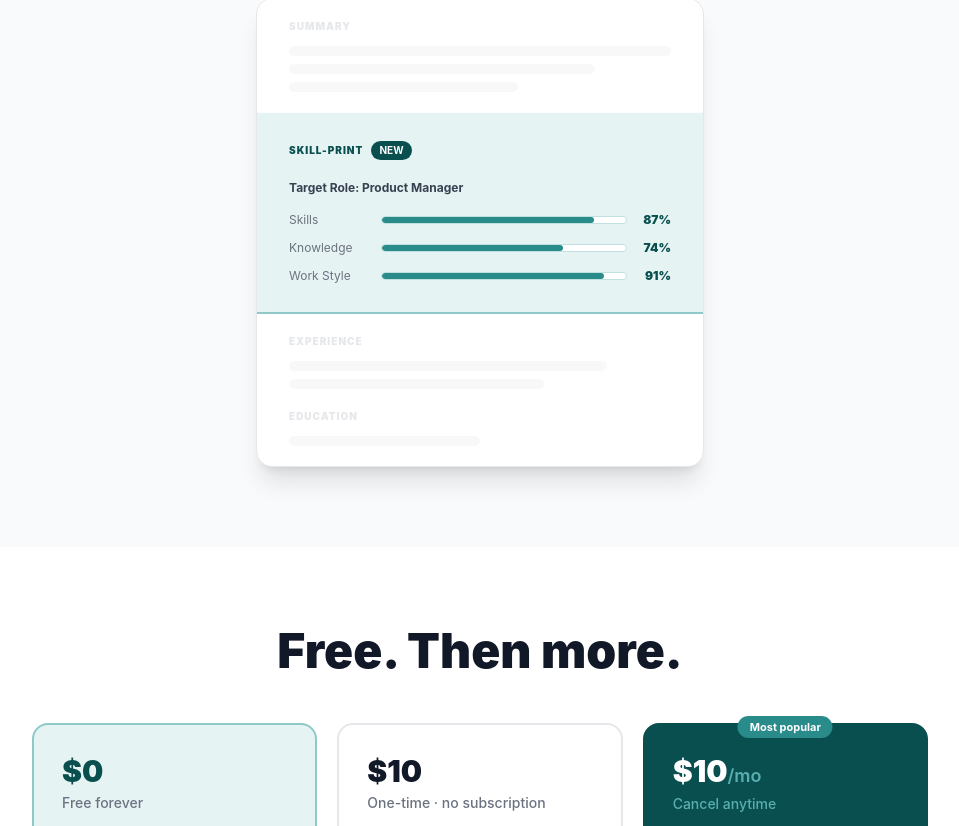
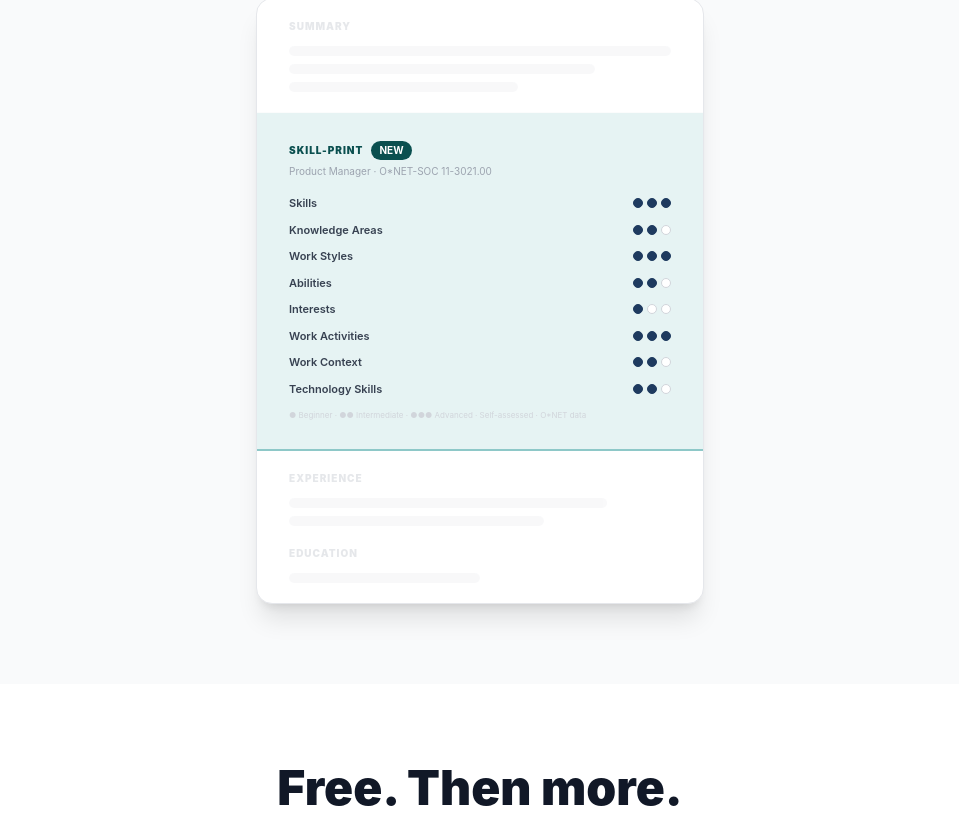
Before and after one commit to clareerhq/clareerhq, a Next.js app: page / in a window 1280 px wide. Shown: the part 974-1800 px from the top of the page, without its empty margins (160-1119 px from the left). Built offline with nearby package versions, Linux system fonts and the light colour scheme; no server answers.

Commit message:
Update tagline capitalization and Skill-Print mockup to 8-category pip display

```diff
--- a/src/app/page.tsx
+++ b/src/app/page.tsx
@@ -13,7 +13,7 @@ export default function LandingPage() {
           <div className="flex flex-col leading-tight">
             <img src="/logo.svg" alt="ClareerHQ" className="h-9 w-auto" />
             <span className="text-[10px] text-gray-400 font-medium tracking-wide hidden sm:block mt-0.5">
-              Your HQ for career clarity
+              Your HQ for Career Clarity
             </span>
           </div>
           <div className="flex items-center gap-4">
@@ -85,25 +85,41 @@ export default function LandingPage() {
 
           {/* Skill-Print — highlighted */}
           <div className="px-8 py-7 bg-brand-50 border-b-2 border-brand-200">
-            <div className="flex items-center gap-2 mb-5">
+            <div className="flex items-center gap-2 mb-1">
               <span className="text-[10px] font-black uppercase tracking-widest text-brand-700">Skill-Print</span>
               <span className="text-[10px] bg-brand-700 text-white px-2 py-0.5 rounded-full font-bold">NEW</span>
             </div>
-            <div className="text-xs font-bold text-gray-700 mb-4">Target Role: Product Manager</div>
-            <div className="space-y-3">
+            <div className="text-[10px] text-gray-400 mb-4">Product Manager · O*NET-SOC 11-3021.00</div>
+            <div className="space-y-2.5">
               {[
-                { label: 'Skills', pct: 87 },
-                { label: 'Knowledge', pct: 74 },
-                { label: 'Work Style', pct: 91 },
-              ].map(({ label, pct }) => (
+                { label: 'Skills', pips: 3 },
+                { label: 'Knowledge Areas', pips: 2 },
+                { label: 'Work Styles', pips: 3 },
+                { label: 'Abilities', pips: 2 },
+                { label: 'Interests', pips: 1 },
+                { label: 'Work Activities', pips: 3 },
+                { label: 'Work Context', pips: 2 },
+                { label: 'Technology Skills', pips: 2 },
+              ].map(({ label, pips }) => (
                 <div key={label} className="flex items-center gap-3">
-                  <div className="w-20 text-xs text-gray-500">{label}</div>
-                  <div className="flex-1 h-2 bg-white rounded-full overflow-hidden border border-brand-100">
-                    <div className="h-full bg-brand-500 rounded-full" style={{ width: `${pct}%` }} />
+                  <div className="flex-1 text-[11px] font-semibold text-gray-700">{label}</div>
+                  <div className="flex gap-1 flex-shrink-0">
+                    {[1, 2, 3].map((i) => (
+                      <div
+                        key={i}
+                        className={`w-2.5 h-2.5 rounded-full border-[1.5px] ${
+                          i <= pips
+                            ? 'bg-[#1e3a5f] border-[#1e3a5f]'
+                            : 'bg-white border-gray-300'
+                        }`}
+                      />
+                    ))}
                   </div>
-                  <div className="w-8 text-xs font-black text-brand-700 text-right">{pct}%</div>
                 </div>
               ))}
+            </div>
+            <div className="mt-3 text-[8px] text-gray-300">
+              ● Beginner · ●● Intermediate · ●●● Advanced · Self-assessed · O*NET data
             </div>
           </div>
 
@@ -263,7 +279,7 @@ export default function LandingPage() {
         <div className="max-w-5xl mx-auto flex flex-col sm:flex-row items-center justify-between gap-4 text-sm text-gray-400">
           <div className="flex flex-col leading-tight">
             <img src="/logo.svg" alt="ClareerHQ" className="h-6 w-auto" />
-            <span className="text-xs text-gray-400 mt-1">Your HQ for career clarity.</span>
+            <span className="text-xs text-gray-400 mt-1">Your HQ for Career Clarity.</span>
           </div>
           <span>
             Occupational data: U.S. Department of Labor.
```
